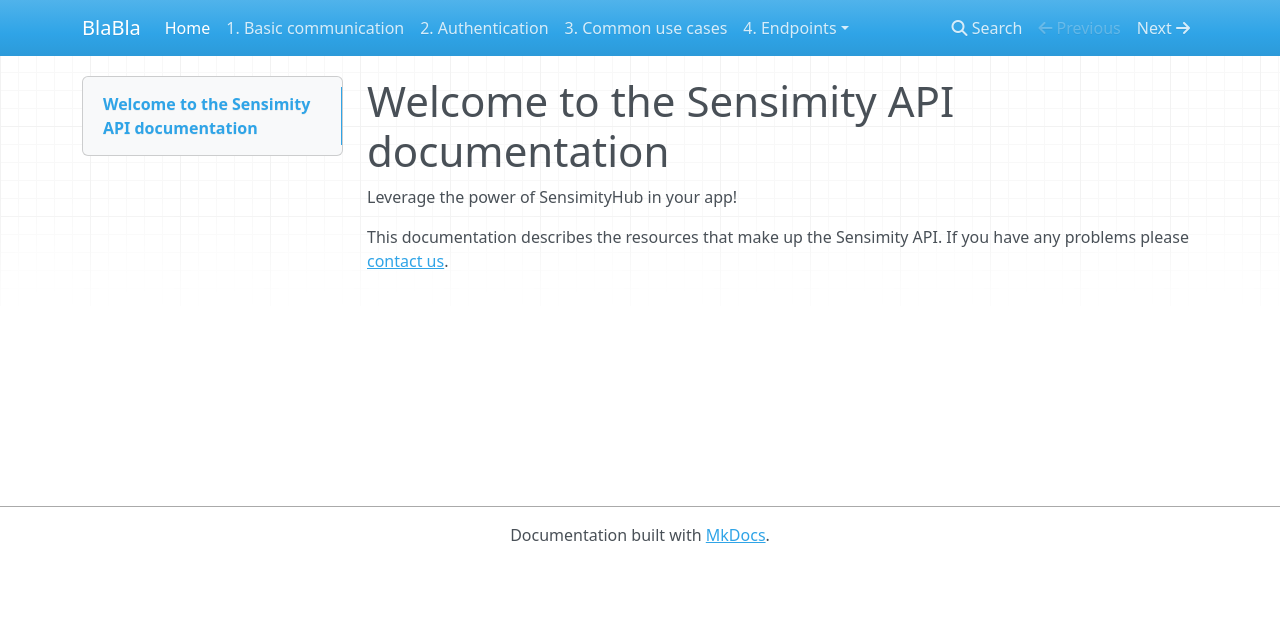
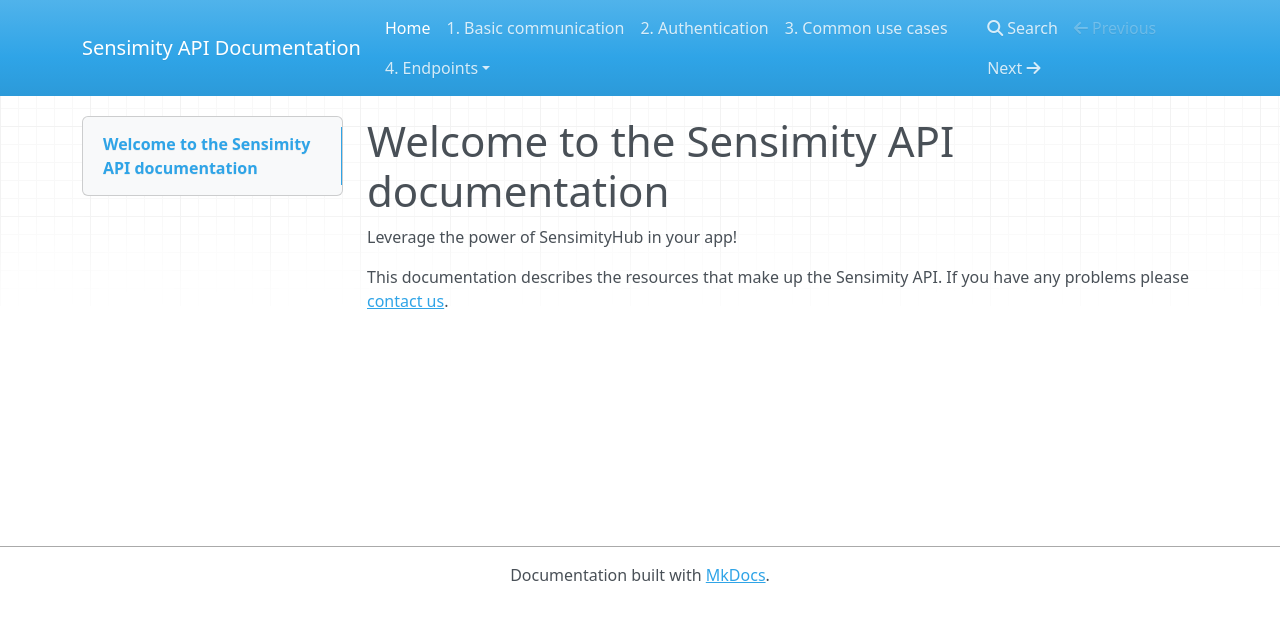
Before and after one commit to Sensimity/docs, an MkDocs documentation site: the page built from docs/index.md, in a window 1280 px wide. Shown: the top 622 px of the page. Built offline with MkDocs 1.6.1, drawn with Linux system fonts in a browser that asks for light colours; nearby versions of some CDN libraries; old or Windows-style settings are respelled for this version of MkDocs.

Commit message:
Update the project title

```diff
--- a/mkdocs.yml
+++ b/mkdocs.yml
@@ -1,4 +1,4 @@
-site_name: BlaBla
+site_name: Sensimity API Documentation
 pages:
 - [index.md, Home]
 - [basic-communication.md, 1. Basic communication]
```
